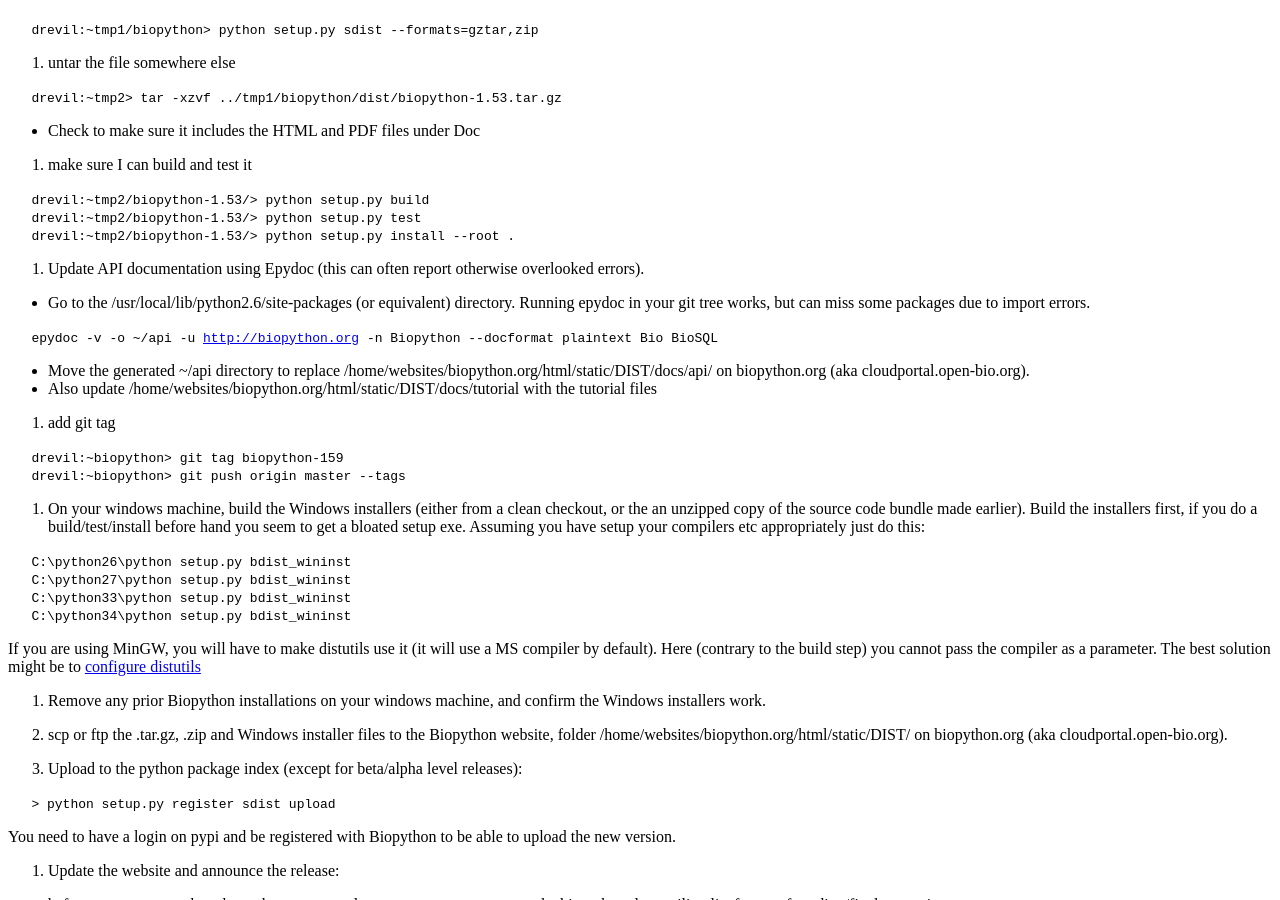
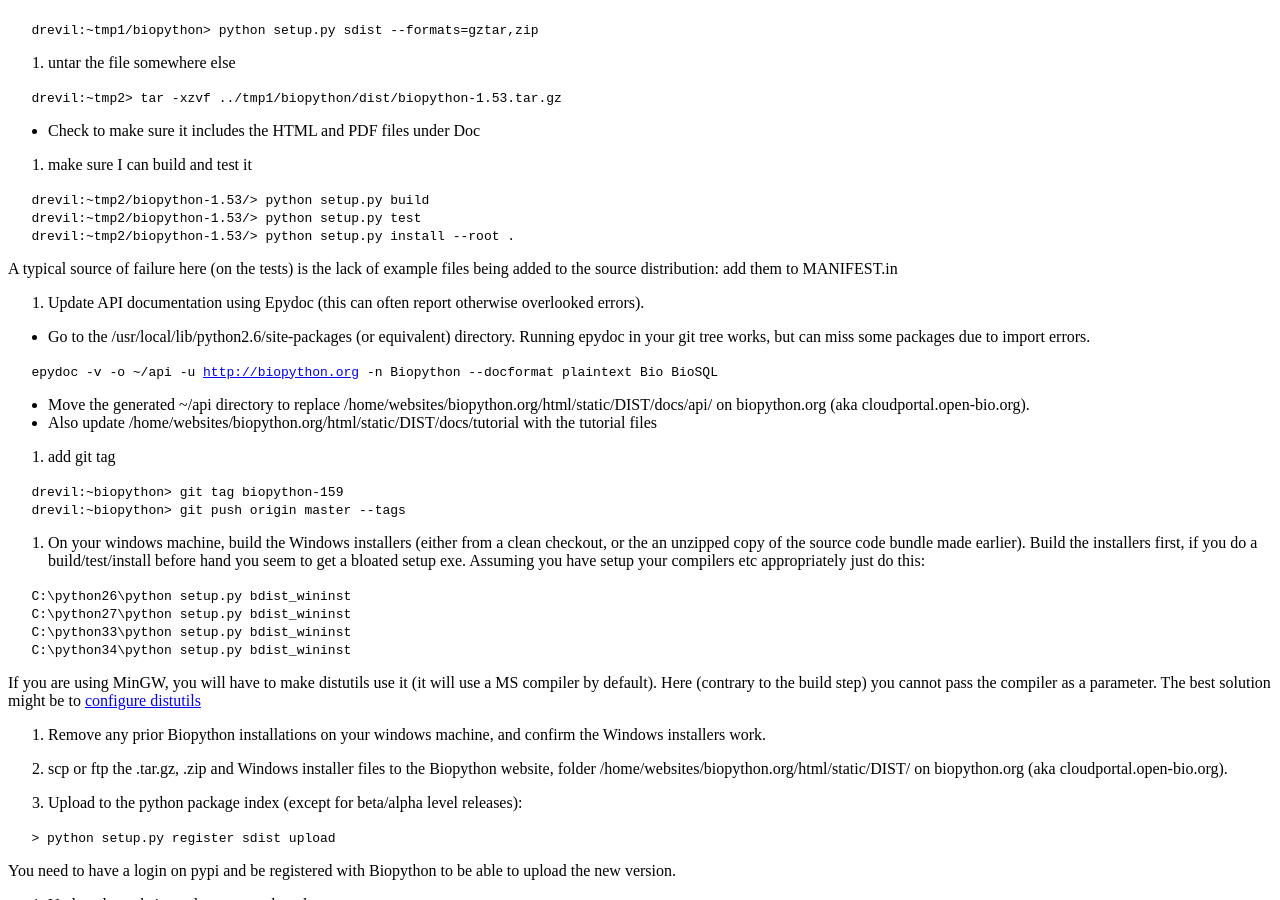
Before and after one commit to biopython/biopython.github.io, a Jekyll site: the page built from wiki/Building_a_release.md, in a window 1280 px wide and 900 px high, scrolled down 1762 px. Built offline with Jekyll 4.4.1, drawn with Linux system fonts in a browser that asks for light colours.

Commit message:
MANIFEST.in additions

```diff
--- a/wiki/Building_a_release.md
+++ b/wiki/Building_a_release.md
@@ -129,6 +129,9 @@ and read/write to the same temp files.
 `   drevil:~tmp2/biopython-1.53/> python setup.py test`
 `   drevil:~tmp2/biopython-1.53/> python setup.py install --root . `
 
+A typical source of failure here (on the tests) is the lack of example
+files being added to the source distribution: add them to MANIFEST.in
+
 15. Update API documentation using Epydoc (this can often report
 otherwise overlooked errors).
 
```
Also changed, not shown: 1 other file.
